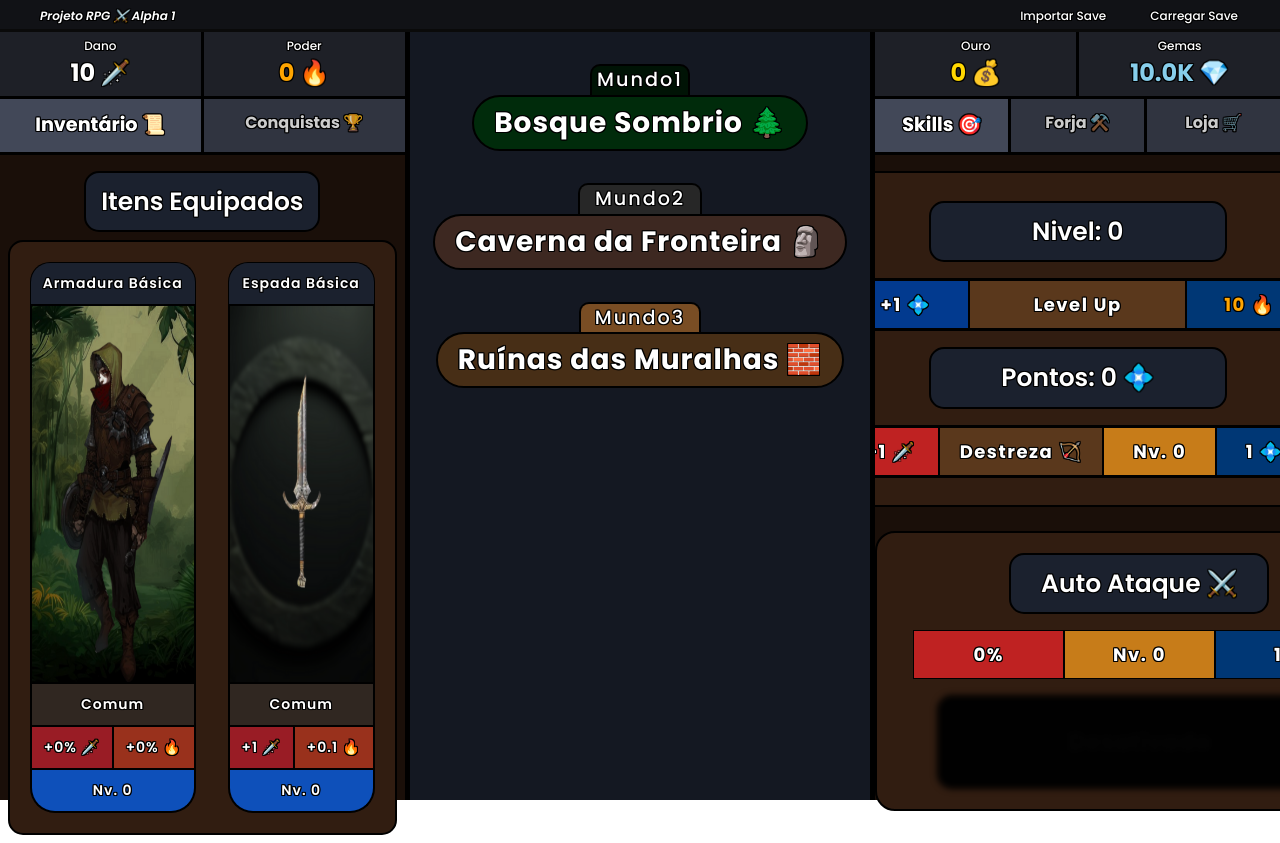
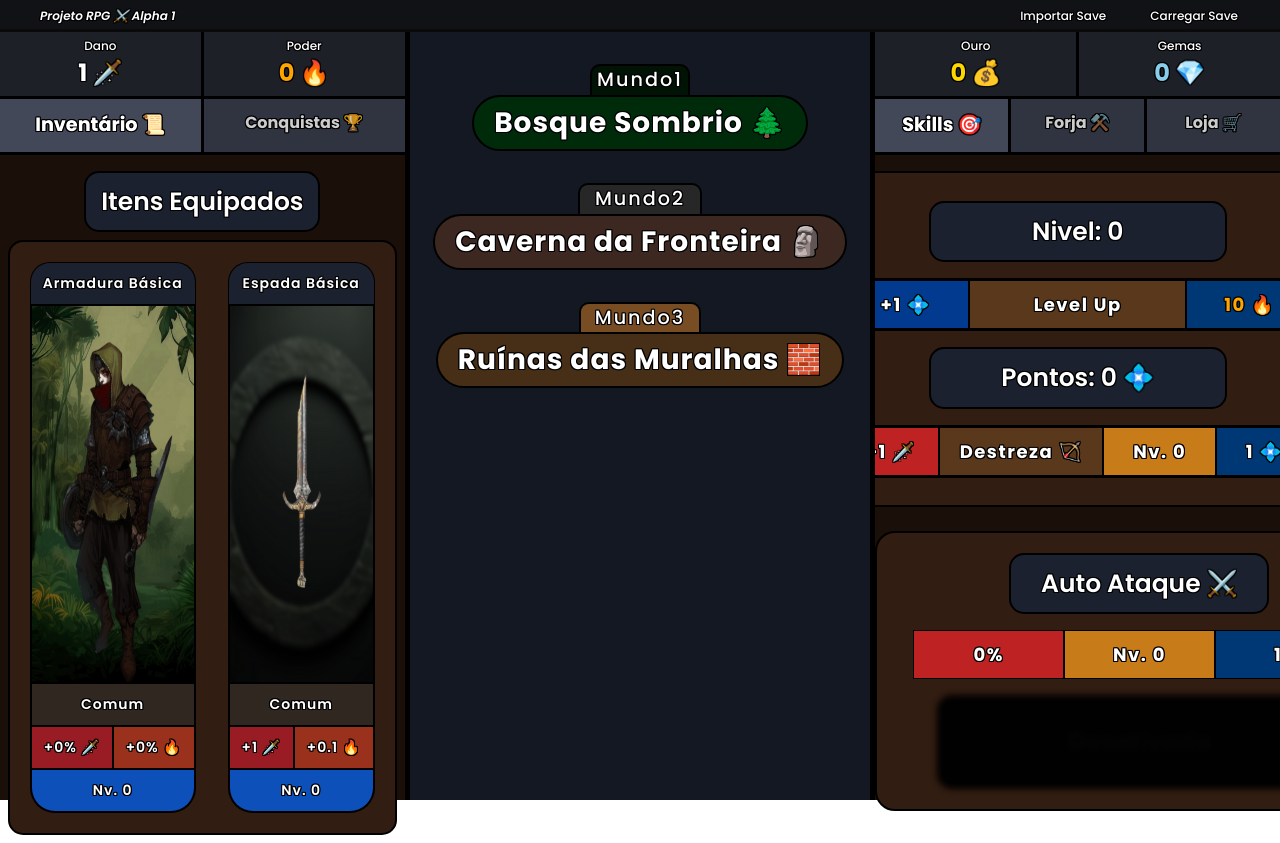
Before and after one commit to bigjujas/projetorpg, a React (Vite) app: page / in a window 1280 px wide. Built offline with nearby package versions, Linux system fonts and the light colour scheme; a web font is replaced by a local one.

Commit message:
SAVE NOS VALORES

```diff
--- a/src/App.tsx
+++ b/src/App.tsx
@@ -18,7 +18,7 @@ export const App = () => {
   const [playerLevel, setPlayerLevel] = useState<number>(0)
   const [playerXpPoint, setPlayerXpPoint] = useState<number>(0)
   const [playerCoins, setPlayerCoins] = useState<number>(0) // Moedas do jogador
-  const [playerGems, setPlayerGems] = useState<number>(10000) // Gemas do jogador
+  const [playerGems, setPlayerGems] = useState<number>(0) // Gemas do jogador
 
   const [items, setItems] = useState<Record<string, Item>>(initialItems);
 
@@ -136,8 +136,8 @@ export const App = () => {
 
   // dano e poder
 
-  const finalDamage = ((playerDamage + currentWeapon.damage) * currentArmor.damage) * 10
-  const finalPower = ((currentWeapon.power) * currentArmor.power) * 10
+  const finalDamage = ((playerDamage + currentWeapon.damage) * currentArmor.damage)
+  const finalPower = ((currentWeapon.power) * currentArmor.power)
 
   // Tabs
 
```
